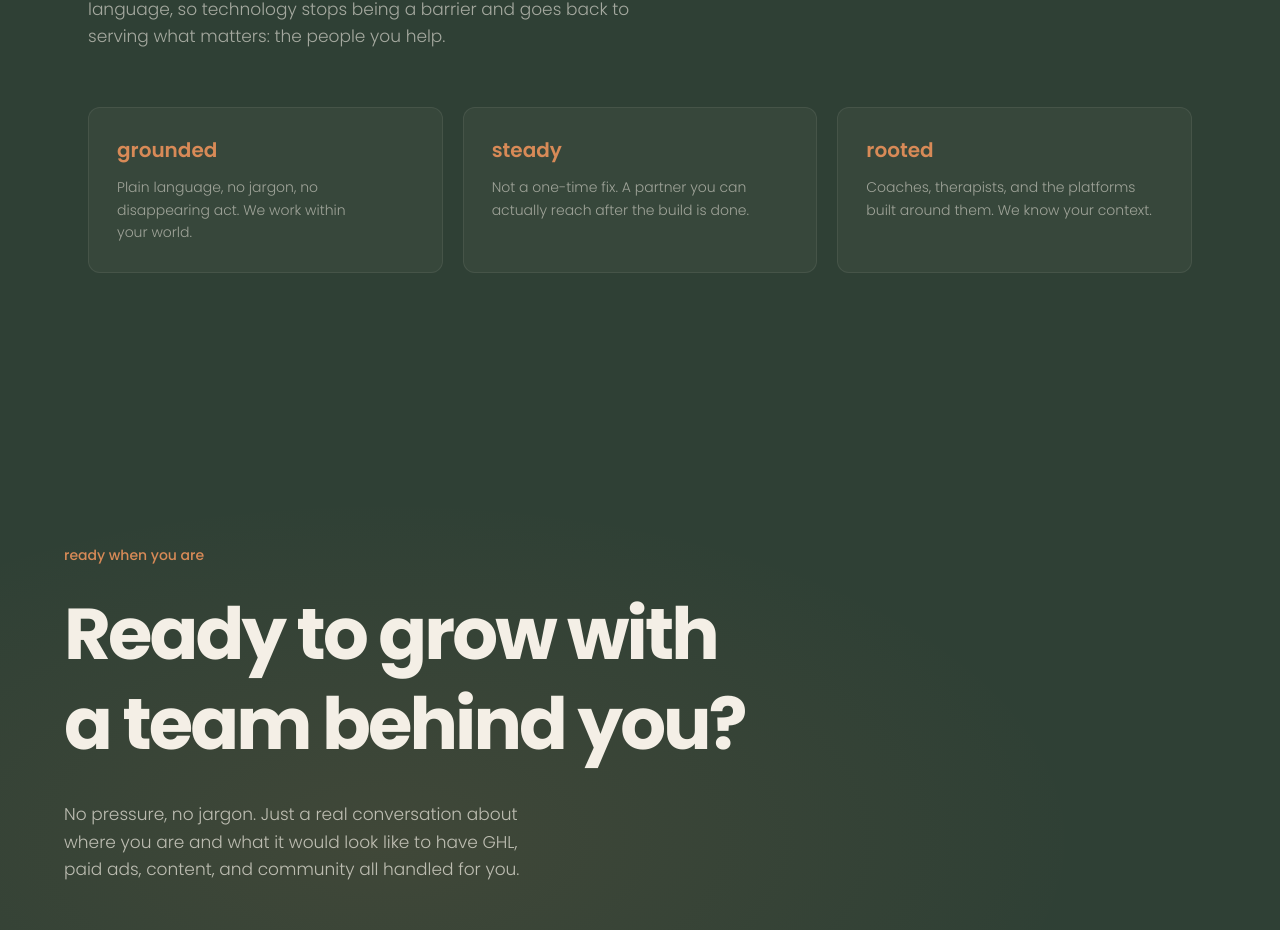
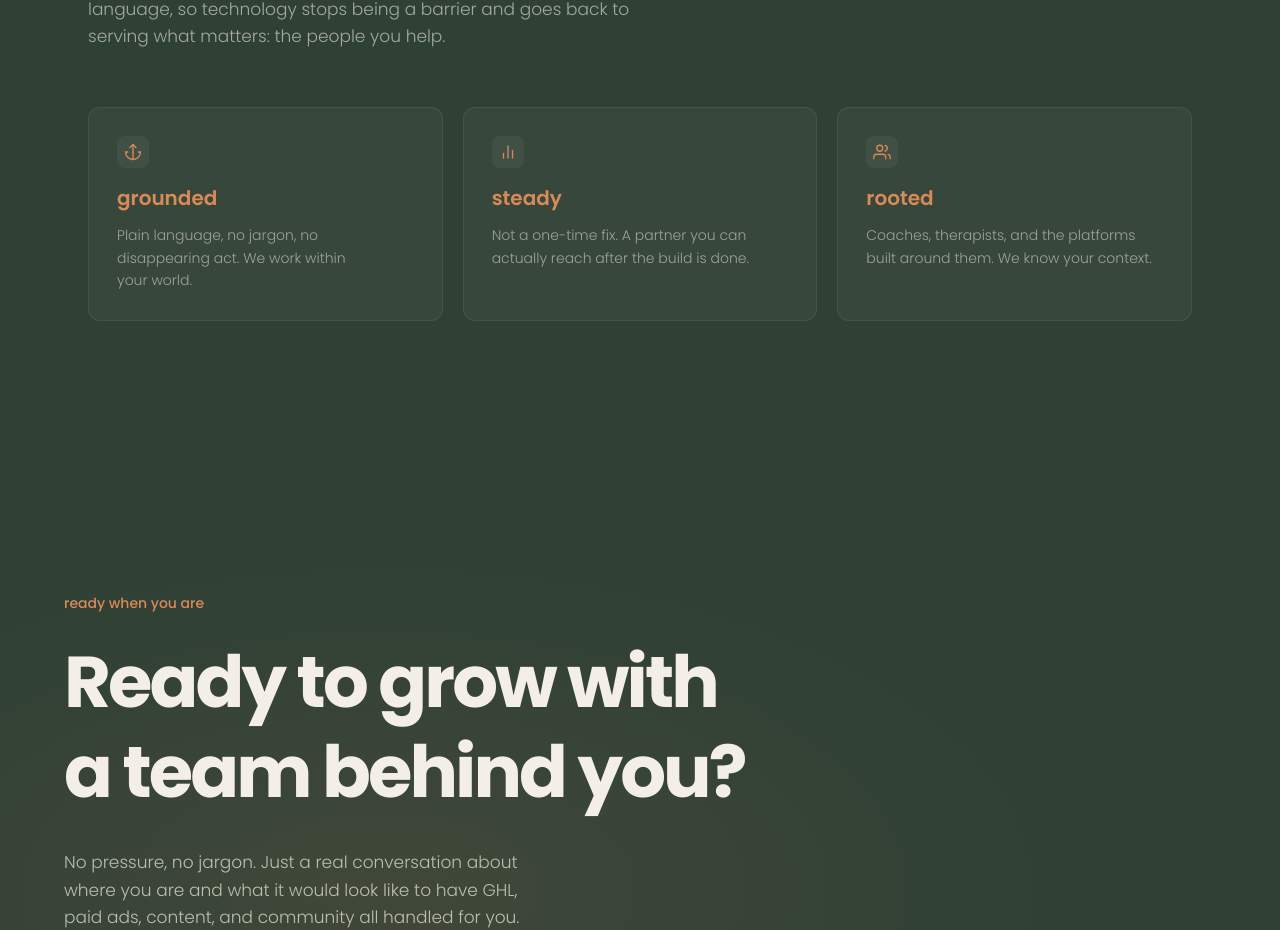
Before and after one commit to yokomosushi182-lab/kentolab-web, a Next.js app: page / in a window 1280 px wide. Shown: the part 7009-7939 px from the top of the page. Built offline with nearby package versions, Linux system fonts and the light colour scheme.

Commit message:
Add icons to grounded/steady/rooted pillar cards

```diff
--- a/src/components/BrandTerritory.tsx
+++ b/src/components/BrandTerritory.tsx
@@ -9,14 +9,29 @@ const pillars = [
   {
     word: "grounded",
     desc: "Plain language, no jargon, no disappearing act. We work within your world.",
+    icon: (
+      <svg width="18" height="18" viewBox="0 0 24 24" fill="none" stroke="currentColor" strokeWidth="1.75" strokeLinecap="round" strokeLinejoin="round" aria-hidden="true">
+        <path d="M12 22V12"/><path d="M5 12H2a10 10 0 0020 0h-3"/><path d="M8 6l4-4 4 4"/><path d="M12 2v10"/>
+      </svg>
+    ),
   },
   {
     word: "steady",
     desc: "Not a one-time fix. A partner you can actually reach after the build is done.",
+    icon: (
+      <svg width="18" height="18" viewBox="0 0 24 24" fill="none" stroke="currentColor" strokeWidth="1.75" strokeLinecap="round" strokeLinejoin="round" aria-hidden="true">
+        <path d="M18 20V10"/><path d="M12 20V4"/><path d="M6 20v-6"/>
+      </svg>
+    ),
   },
   {
     word: "rooted",
     desc: "Coaches, therapists, and the platforms built around them. We know your context.",
+    icon: (
+      <svg width="18" height="18" viewBox="0 0 24 24" fill="none" stroke="currentColor" strokeWidth="1.75" strokeLinecap="round" strokeLinejoin="round" aria-hidden="true">
+        <path d="M17 21v-2a4 4 0 00-4-4H5a4 4 0 00-4 4v2"/><circle cx="9" cy="7" r="4"/><path d="M23 21v-2a4 4 0 00-3-3.87"/><path d="M16 3.13a4 4 0 010 7.75"/>
+      </svg>
+    ),
   },
 ];
 
@@ -149,7 +164,7 @@ export function BrandTerritory() {
         </motion.p>
 
         <div className="grid md:grid-cols-3 gap-5">
-          {pillars.map(({ word, desc }, i) => (
+          {pillars.map(({ word, desc, icon }, i) => (
             <motion.div
               key={word}
               initial={{ opacity: 0, y: 28 }}
@@ -162,6 +177,12 @@ export function BrandTerritory() {
                 borderColor: "rgba(244,239,230,0.08)",
               }}
             >
+              <div
+                className="w-8 h-8 rounded-lg flex items-center justify-center mb-4"
+                style={{ background: "rgba(244,239,230,0.06)", color: "var(--clay)" }}
+              >
+                {icon}
+              </div>
               <p
                 className="font-semibold text-xl mb-3"
                 style={{ color: "var(--clay)" }}
```
